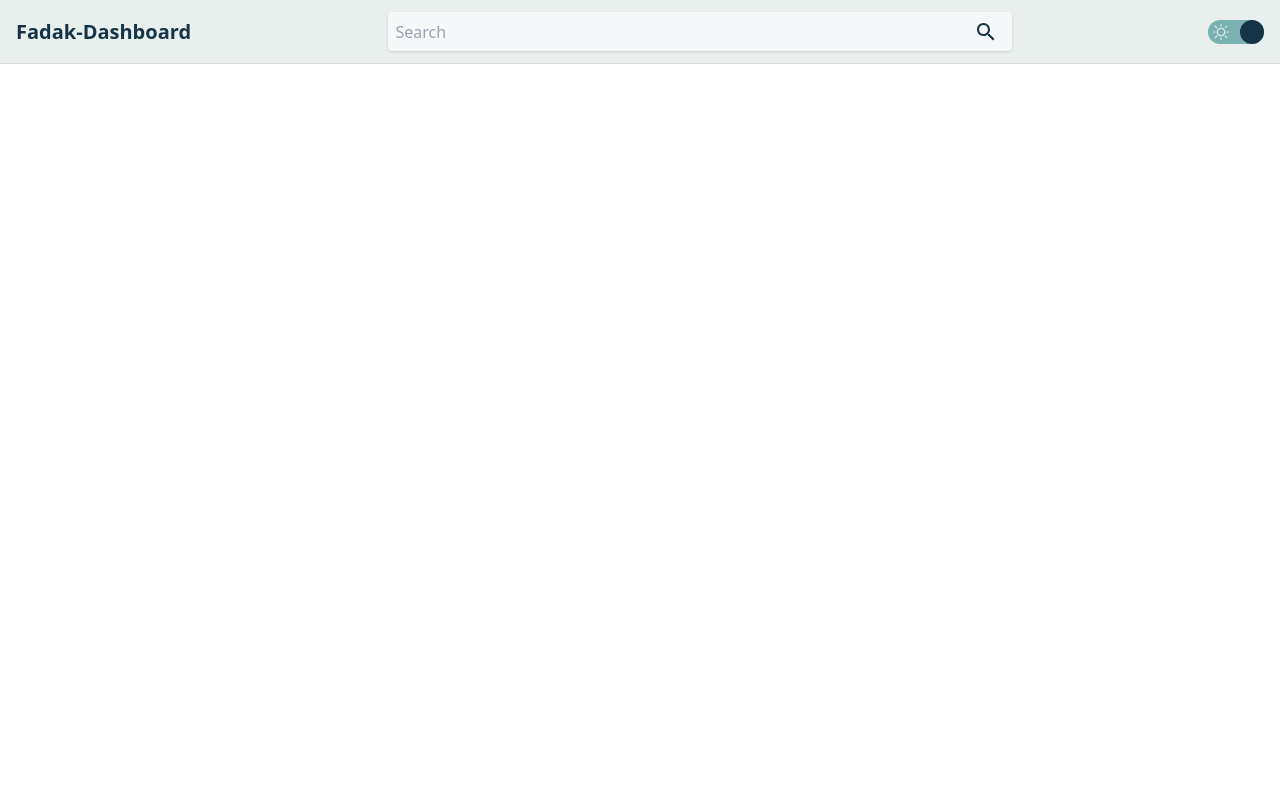
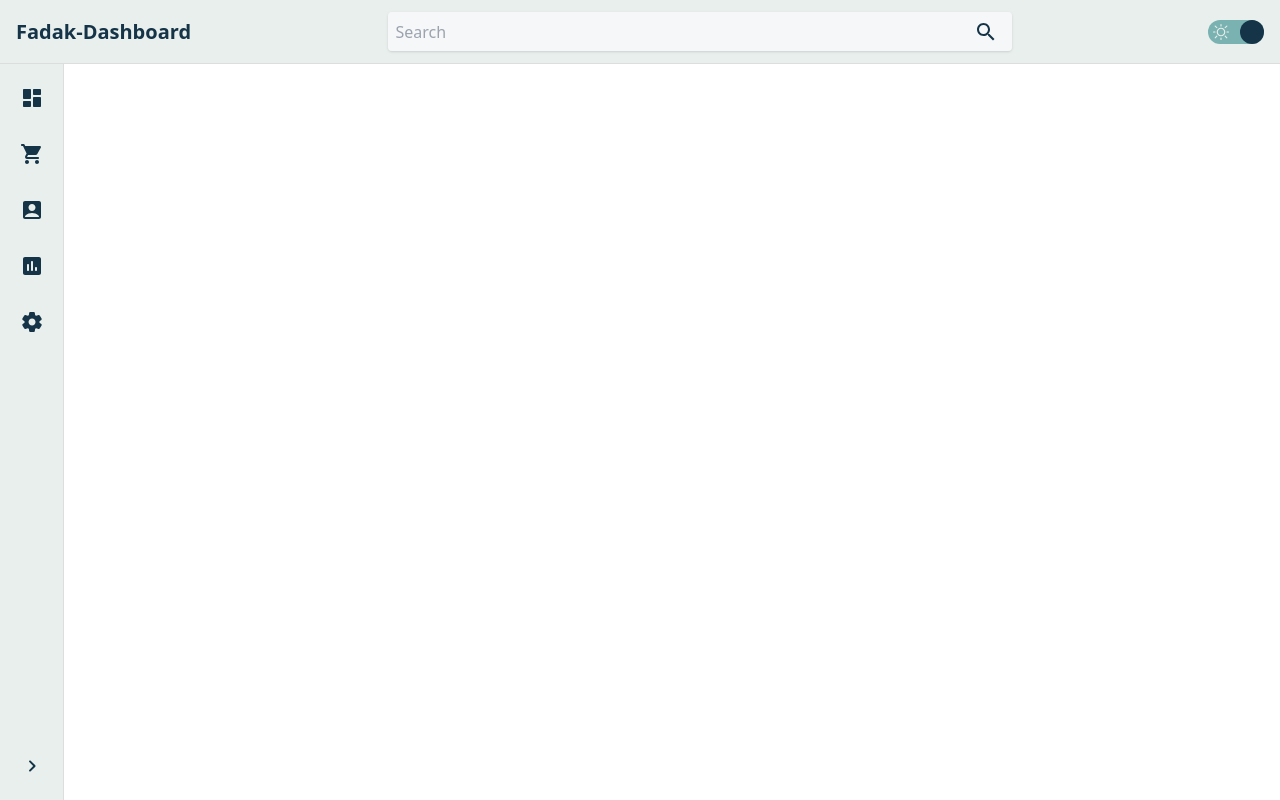
Before and after one commit to sahandasg/Fadak-Dashboard, a React (Create React App) app: page / in a window 1280 px wide. Built offline with nearby package versions, Linux system fonts and the light colour scheme.

Commit message:
develop MainMenu.jsx and fix some bugs #4

```diff
--- a/src/app/App.jsx
+++ b/src/app/App.jsx
@@ -1,5 +1,6 @@
 import {useState} from "react";
 import ThemeContext from "./contexts/ThemeContext";
+import MainMenu from "./components/Menu/MainMenu/MainMenu";
 import Header from "./components/Header/Header";
 
 function App() {
@@ -7,12 +8,25 @@ function App() {
         localStorage.setItem("theme", "light")
     }
     const [theme, setTheme] = useState(localStorage.getItem("theme"));
+    if (!localStorage.getItem("showSecondaryMenu")) {
+        localStorage.setItem("showSecondaryMenu", "false")
+    }
+    const [isShow, setIsShow] = useState(localStorage.getItem("showSecondaryMenu"));
+    const body = document.getElementById("body");
 
+    if (body) {
+        document.onclick = (e) => {
+            if (window.innerWidth < 768 && body.contains(e.target)) {
+                setIsShow("false")
+                localStorage.setItem("showSecondaryMenu", "false")
+            }
+        }
+    }
     return (
-        <ThemeContext.Provider value={{theme, setTheme,}}>
+        <ThemeContext.Provider value={{theme, setTheme, isShow, setIsShow}}>
             <div className={`${theme === "light" ? "light" : "dark"}`}>
                 <Header/>
-
+                <MainMenu/>
             </div>
         </ThemeContext.Provider>
     );
--- a/src/app/components/Header/Header.jsx
+++ b/src/app/components/Header/Header.jsx
@@ -15,6 +15,17 @@ function Header(props) {
             id="header"
             className="flex gap-4 fixed top-0 w-full h-16 bg-main border-b-[1.2px] border-divider items-center justify-between px-4">
             <p className="font-semibold text-xl text-secondary hidden md:flex ">Fadak-Dashboard</p>
+            <div
+                className="flex md:hidden justify-center items-center p-1 rounded cursor-pointer transition-all hover:bg-third"
+                onClick={() => {
+                    contextData.setIsShow(contextData.isShow === "true" ? "false" : "true")
+                    localStorage.setItem("showSecondaryMenu", contextData.isShow === "true" ? "false" : "true")
+                }}
+            >
+                <i className={`text-secondary transition-all ${contextData.isShow === "true" ? "rotate-180" : ""}`}>
+                    <ChevronRightRoundedIcon/>
+                </i>
+            </div>
             <div className="w-[100%] md:w-[50%] ">
                 <SearchBar/>
             </div>
--- /dev/null
+++ b/src/app/components/Menu/MainMenu/MainMenu.jsx
@@ -0,0 +1,102 @@
+import React, {useContext, useState} from 'react';
+import Tooltip, {tooltipClasses} from '@mui/material/Tooltip';
+import {styled} from '@mui/material/styles';
+import ThemeContext from "../../../contexts/ThemeContext";
+
+//icons
+import ShoppingCartRoundedIcon from '@mui/icons-material/ShoppingCartRounded';
+import DashboardRoundedIcon from '@mui/icons-material/DashboardRounded';
+import AccountBoxRoundedIcon from '@mui/icons-material/AccountBoxRounded';
+import SettingsRoundedIcon from '@mui/icons-material/SettingsRounded';
+import AssessmentRoundedIcon from '@mui/icons-material/AssessmentRounded';
+import ChevronRightRoundedIcon from '@mui/icons-material/ChevronRightRounded';
+
+function MainMenu(props) {
+    const contextData = useContext(ThemeContext);
+    const path = (window.location.pathname).split("/")
+    const [showSecondaryMenu, setShowSecondaryMenu] = useState(path[1]);
+    const [isShowTooltip, setIsShowTooltip] = useState(false);
+
+    const ToolTip = styled(({className, ...props}) => (
+        <Tooltip {...props} arrow classes={{popper: className}}/>
+    ))(({theme}) => ({
+        [`& .${tooltipClasses.arrow}`]: {
+            color: "#7AB2B2",
+        },
+        [`& .${tooltipClasses.tooltip}`]: {
+            backgroundColor: "#7AB2B2",
+            color: "#E9EFEC",
+        },
+    }));
+
+    return (
+        <div className="flex fixed z-20" id="menu">
+            <div
+                className={`flex fixed bottom-0 z-40 flex-col items-center justify-between bg-main w-16 h-[calc(100vh-4rem)] p-4 text-secondary border-r-[1.2px] border-divider transition-all ${contextData.isShow ==="true" ? "left-0" : "left-[-64px] md:left-0"}`}>
+                <ul className="flex flex-col items-center gap-5">
+                    <ToolTip title="Dashboard" placement="right"
+                             sx={contextData.isShow === "true" && {display: "none"}}>
+                        <li className={`flex justify-center px-3 py-1.5 rounded cursor-pointer transition-all ${showSecondaryMenu === "dashboard" ? "bg-third" : "hover:bg-third"}`}
+                            onClick={() => {
+                                contextData.setIsShow("true")
+                                localStorage.setItem("showSecondaryMenu", "true")
+                                setShowSecondaryMenu("dashboard")
+                            }}>
+                            <DashboardRoundedIcon/></li>
+                    </ToolTip>
+                    <ToolTip title="E-commerce" placement="right"
+                             sx={contextData.isShow === "true" && {display: "none"}}>
+                        <li className={`flex justify-center px-3 py-1.5 rounded cursor-pointer transition-all ${showSecondaryMenu === "e-commerce" ? "bg-third" : "hover:bg-third"}`}
+                            onClick={() => {
+                                contextData.setIsShow("true")
+                                localStorage.setItem("showSecondaryMenu", "true")
+                                setShowSecondaryMenu("e-commerce")
+                            }}>
+                            <ShoppingCartRoundedIcon/></li>
+                    </ToolTip>
+                    <ToolTip title="Profile" placement="right" sx={contextData.isShow === "true" && {display: "none"}}>
+                        <li className={`flex justify-center px-3 py-1.5 rounded cursor-pointer transition-all ${showSecondaryMenu === "profile" ? "bg-third" : "hover:bg-third"}`}
+                            onClick={() => {
+                                contextData.setIsShow("true")
+                                localStorage.setItem("showSecondaryMenu", "true")
+                                setShowSecondaryMenu("profile")
+                            }}>
+                            <AccountBoxRoundedIcon/></li>
+                    </ToolTip>
+                    <ToolTip title="reports" placement="right" sx={contextData.isShow === "true" && {display: "none"}}>
+                        <li className={`flex justify-center px-3 py-1.5 rounded cursor-pointer transition-all ${showSecondaryMenu === "reports" ? "bg-third" : "hover:bg-third"}`}
+                            onClick={() => {
+                                contextData.setIsShow("true")
+                                localStorage.setItem("showSecondaryMenu", "true")
+                                setShowSecondaryMenu("reports")
+                            }}>
+                            <AssessmentRoundedIcon/></li>
+                    </ToolTip>
+                    <ToolTip title="Setting" placement="right" sx={contextData.isShow === "true" && {display: "none"}}>
+                        <li className={`flex justify-center px-3 py-1.5 rounded cursor-pointer transition-all ${showSecondaryMenu === "setting" ? "bg-third" : "hover:bg-third"}`}
+                            onClick={() => {
+                                contextData.setIsShow("true")
+                                localStorage.setItem("showSecondaryMenu", "true")
+                                setShowSecondaryMenu("setting")
+                            }}>
+                            <SettingsRoundedIcon/></li>
+                    </ToolTip>
+                </ul>
+                <div
+                    className="md:flex hidden justify-center px-3 py-1.5 rounded cursor-pointer transition-all hover:bg-third"
+                    onClick={() => {
+                        contextData.setIsShow(contextData.isShow === "true" ? "false" : "true")
+                        localStorage.setItem("showSecondaryMenu", contextData.isShow === "true" ? "false" : "true")
+                        setIsShowTooltip(!isShowTooltip)
+                    }}
+                >
+                    <p className={`transition-all ${contextData.isShow === "true" ? "rotate-180" : ""}`}>
+                        <ChevronRightRoundedIcon/>
+                    </p>
+                </div>
+            </div>
+        </div>
+    );
+}
+
+export default MainMenu;
```
